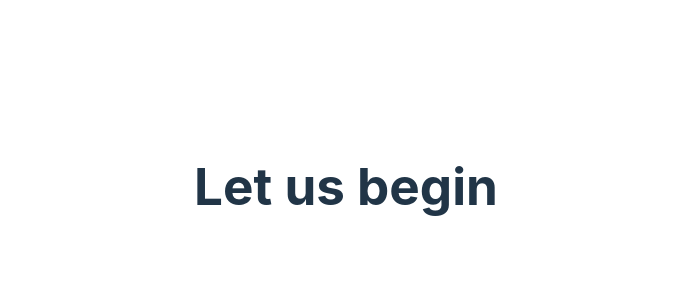
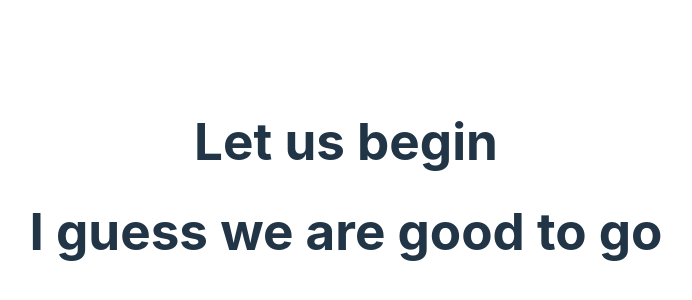
Before and after one commit to KavitaAnalyst/YtPhotograpghy, a React (Vite) app: page / in a window 1280 px wide. Shown: the part 214-514 px from the top of the page, without its empty margins (294-986 px from the left). Built offline with nearby package versions, Linux system fonts and the light colour scheme.

Commit message:
one more heading for testing the updates

```diff
--- a/package.json
+++ b/package.json
@@ -3,9 +3,12 @@
   "private": true,
   "version": "0.0.0",
   "type": "module",
+  "homepage":"https://github.com/KavitaAnalyst/YtPhotograpghy.git",
   "scripts": {
     "dev": "vite",
     "build": "vite build",
+    "predeploy":"npm run build",
+    "deploy":"gh-pages -d dist",
     "lint": "eslint .",
     "preview": "vite preview"
   },
@@ -22,6 +25,7 @@
     "eslint-plugin-react": "^7.37.2",
     "eslint-plugin-react-hooks": "^5.0.0",
     "eslint-plugin-react-refresh": "^0.4.14",
+    "gh-pages": "^6.2.0",
     "globals": "^15.12.0",
     "vite": "^6.0.1"
   }
--- a/src/App.jsx
+++ b/src/App.jsx
@@ -4,11 +4,12 @@ import viteLogo from '/vite.svg'
 import './App.css'
 
 function App() {
-  const [count, setCount] = useState(0)
+  // const [count, setCount] = useState(0)
 
   return (
     <>
       <h1>Let us begin</h1>
+      <h1>I guess we are good to go</h1>
     </>
   )
 }
```
Also changed, not shown: 1 other file (tests, documents, lock files or other folders).
